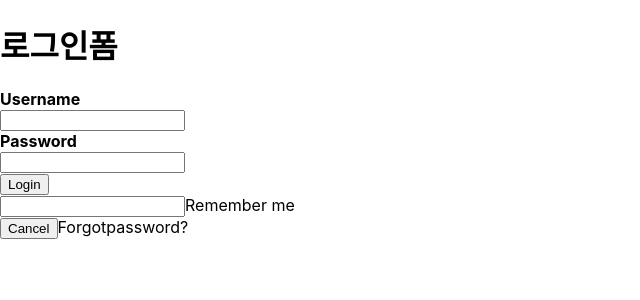
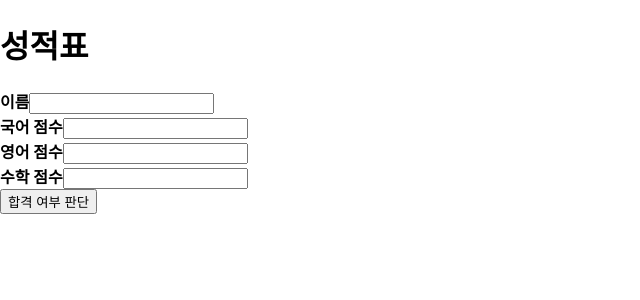
Before and after one commit to seunghyun9/bitcamp-react, a React (Create React App) app: page / in a window 1280 px wide. Shown: the top 300 px of the page, without its empty margins (0-640 px from the left). Built offline with nearby package versions, Linux system fonts and the light colour scheme.

Commit message:
2022-02-15 10:40 리액트화면

```diff
--- /dev/null
+++ b/src/hello/Grade.jsx
@@ -0,0 +1,23 @@
+import React from "react";
+const Grade = () => {
+    return <>
+    <h1>
+    성적표
+    </h1>
+    <form>
+    <div></div>
+    <div>
+    <label><b>이름</b></label>
+    <input></input><br/>
+    <label><b>국어 점수</b></label>
+    <input></input><br/>
+    <label><b>영어 점수</b></label>
+    <input></input><br/>
+    <label><b>수학 점수</b></label>
+    <input></input><br/>
+    <button>합격 여부 판단</button>
+    </div>
+    </form>
+    </>
+}
+export default Grade
--- a/src/hello/Login.jsx
+++ b/src/hello/Login.jsx
@@ -12,7 +12,7 @@ const Login = () => {
    <label><b>Password</b></label><br/>
    <input></input><br/>
    <button>Login</button><br/>
-   <label><input></input>Remember me</label>
+   <label>Remember me</label>
    </div>
    <div>
    <button>Cancel</button>
--- a/src/index.js
+++ b/src/index.js
@@ -2,12 +2,12 @@ import React from 'react';
 import ReactDOM from 'react-dom';
 import './index.css';
 //import App from './App';
-import Login from './hello/Login'
+import Grade from './hello/Grade'
 import reportWebVitals from './reportWebVitals';
 
 ReactDOM.render(
   <React.StrictMode>
-    <Login />
+    <Grade />
   </React.StrictMode>,
   document.getElementById('root')
 );
```
Also changed, not shown: src/hello/Bmi.jsx (added, +21 -0 lines), src/hello/Calc.jsx (added, +21 -0 lines).
